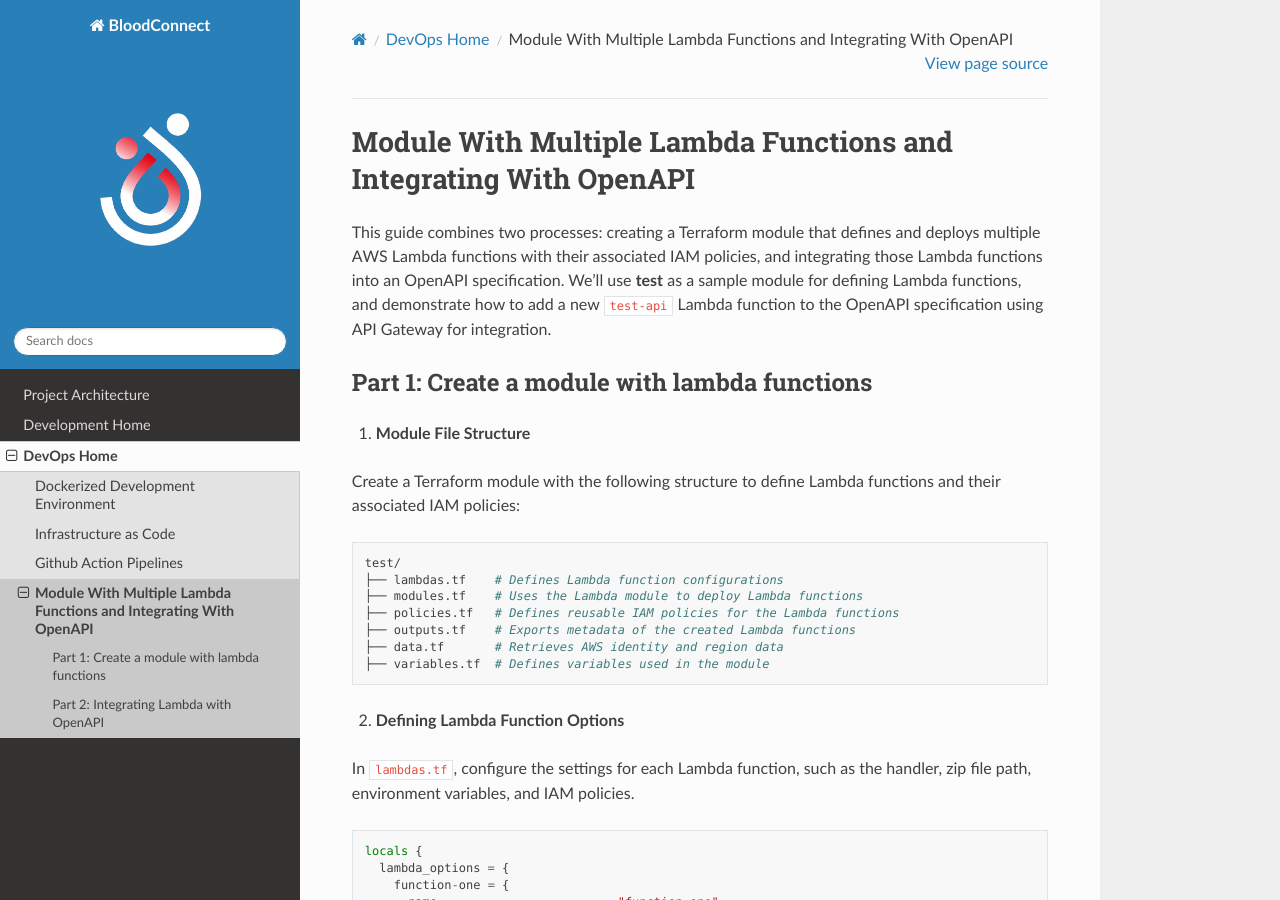
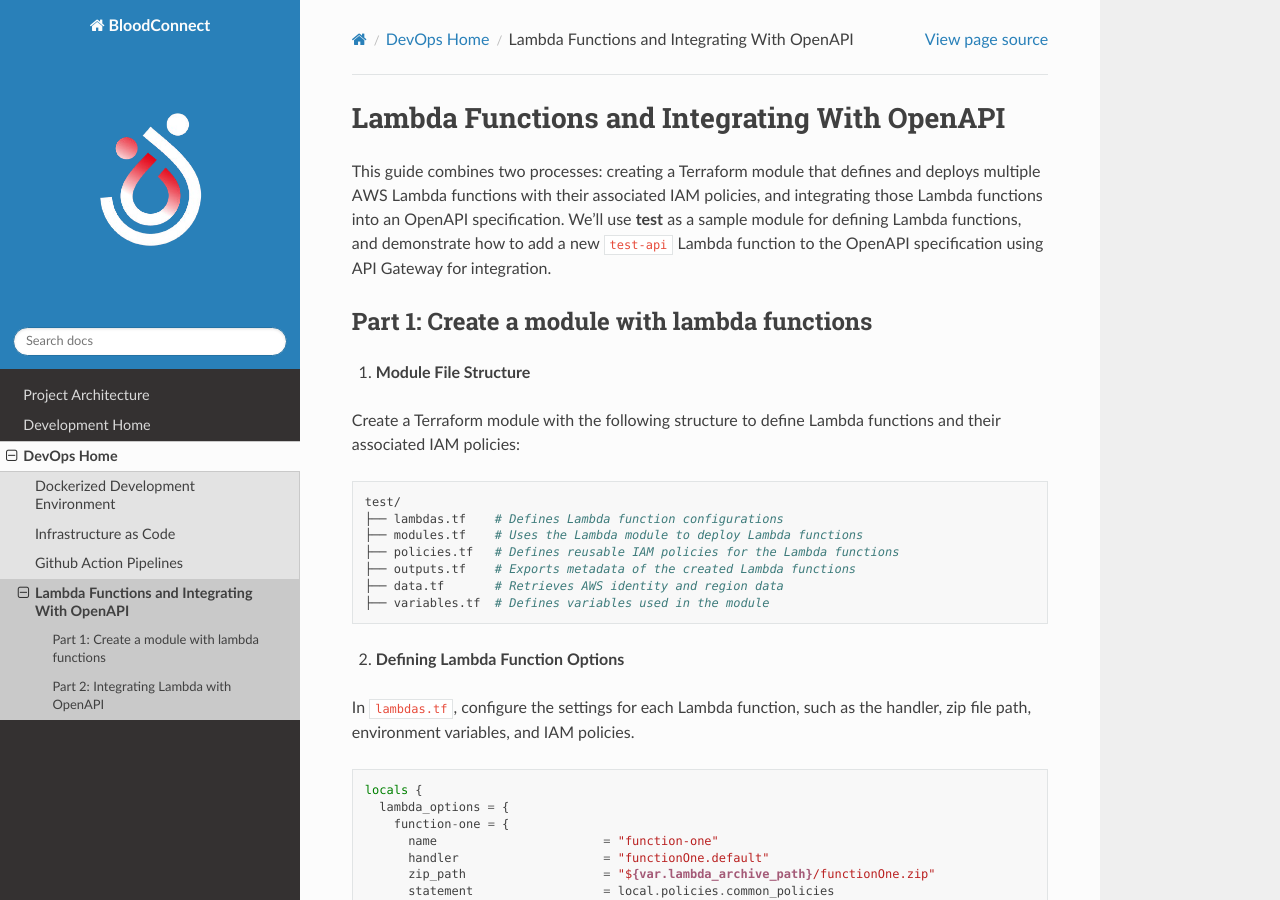
Before and after one commit to CraftsmenLtd/BloodConnect, a Sphinx documentation site: the page built from docs/devops/LambdaOpenapiIntegration.rst, in a window 1280 px wide and 900 px high. Built offline with Sphinx 7.4.7 and the Read the Docs theme 2.0.0, drawn with Linux system fonts in a browser that asks for light colours.

Commit message:
I-#118: Fixed pipeline doc format issue

```diff
--- a/docs/devops/LambdaOpenapiIntegration.rst
+++ b/docs/devops/LambdaOpenapiIntegration.rst
@@ -1,6 +1,6 @@
-=================================================================================
-Module With Multiple Lambda Functions and Integrating With OpenAPI
-=================================================================================
+=============================================
+Lambda Functions and Integrating With OpenAPI
+=============================================
 This guide combines two processes: creating a Terraform module that defines and deploys multiple AWS Lambda functions with their associated IAM policies, and integrating those Lambda functions into an OpenAPI specification. We'll use **test** as a sample module for defining Lambda functions, and demonstrate how to add a new ``test-api`` Lambda function to the OpenAPI specification using API Gateway for integration.
 
 Part 1: Create a module with lambda functions
```
Also changed, not shown: docs/devops/Pipelines.rst (+8 -0 lines).
